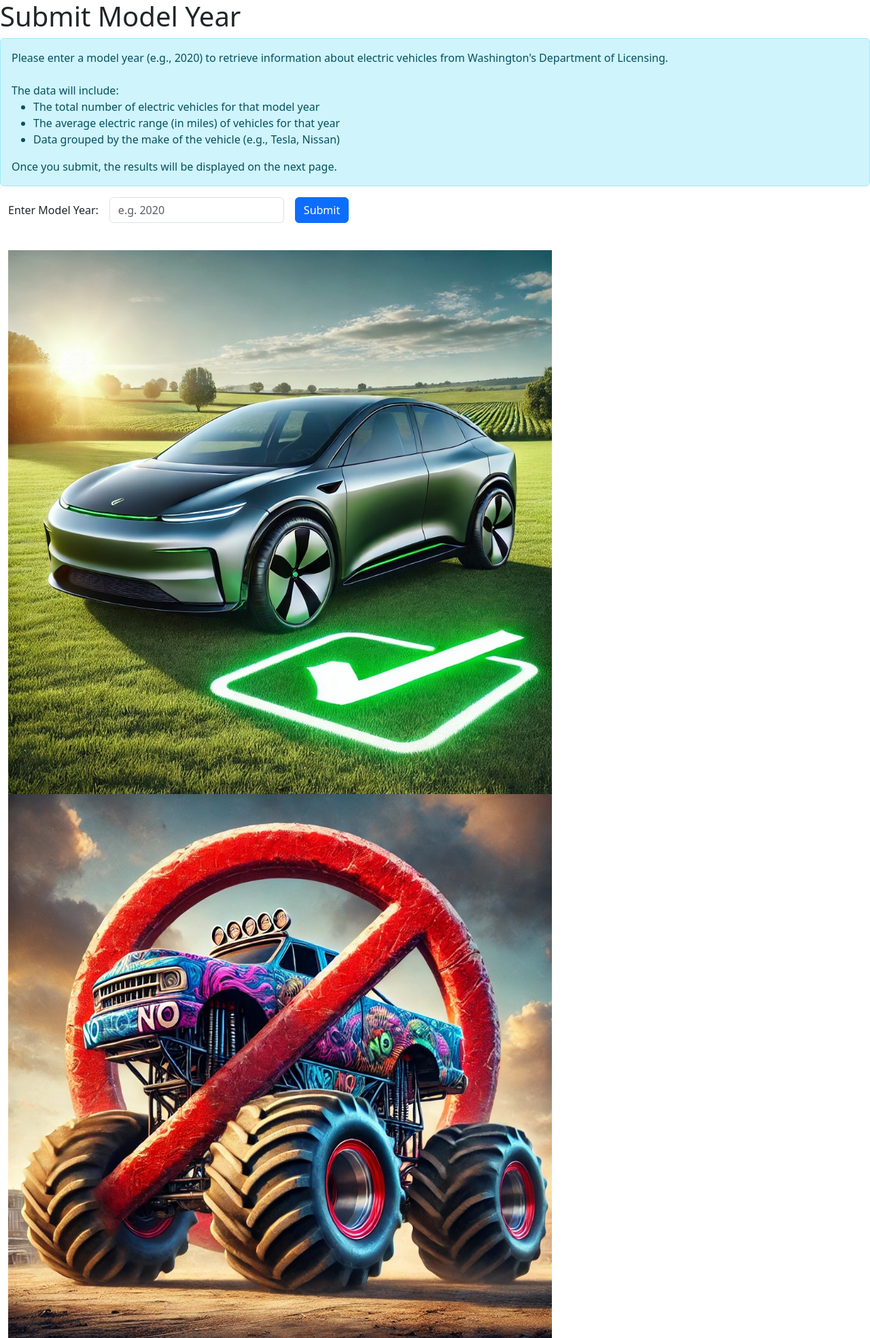
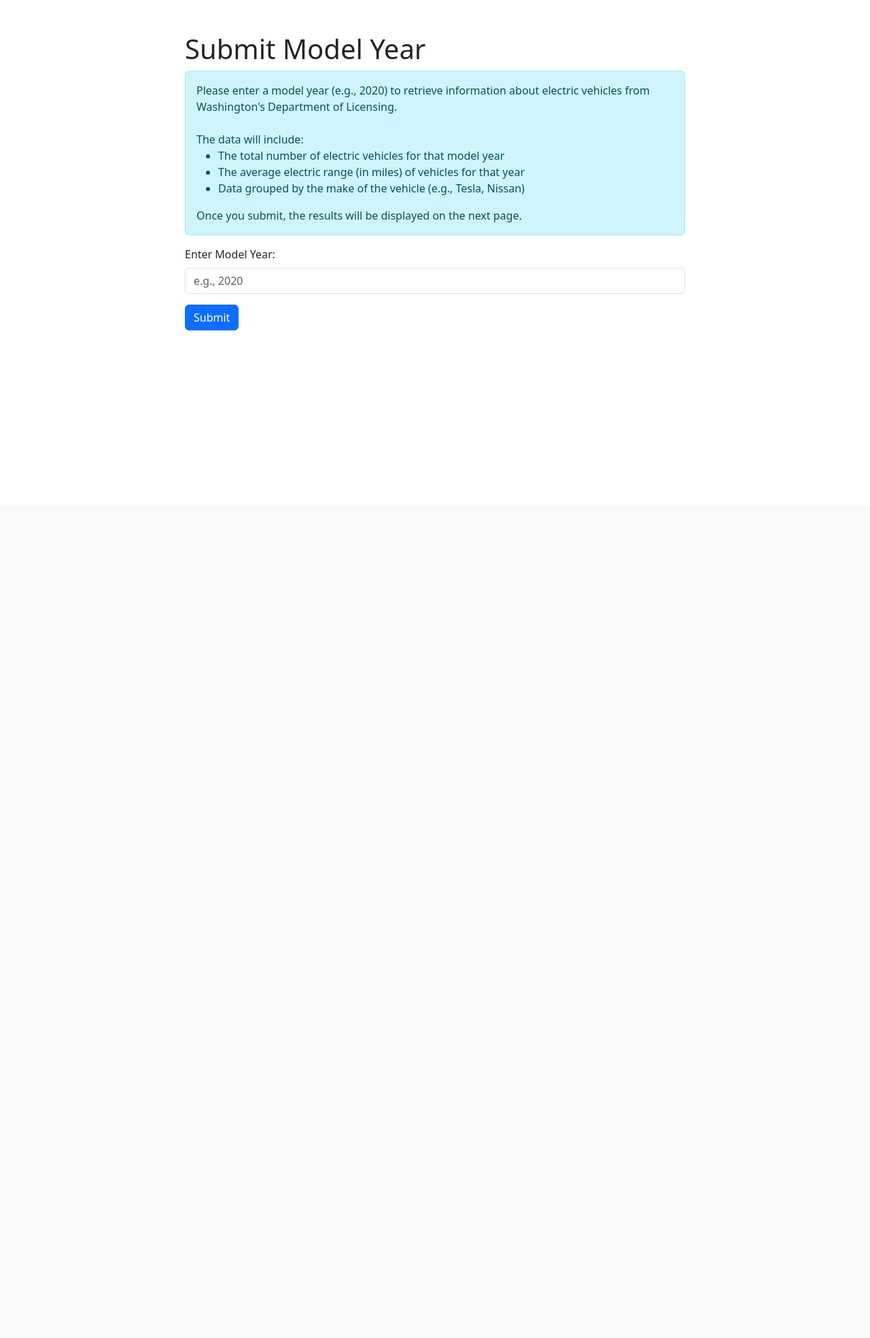
Before and after one commit to Fitzclutchington/tech_assessment, a Python web app: template templates/index.html in a window 1280 px wide. Shown: the part 56-2024 px from the top of the page at 68% size. After the commit the page ends 542 px from the top, so only its background shows below. Run offline with Jinja, Linux system fonts and the light colour scheme; the template is opened without the code that fills it, so the values that code supplies are empty.

Commit message:
remove images from index

```diff
--- a/templates/index.html
+++ b/templates/index.html
@@ -1,6 +1,10 @@
 {% extends "base.html" %}
 
 {% block content %}
+<div class="container mt-5">
+    <div class="row justify-content-center">
+        <!-- Form Column (Full Width) -->
+        <div class="col-md-8">
             <h1>Submit Model Year</h1>
 
             <!-- Instructional div -->
@@ -16,30 +20,14 @@
                 Once you submit, the results will be displayed on the next page.
             </div>
 
-<div class="container-fluid">
-    <div class="row">
-        <!-- Main Content: Form and Images -->
-        <div class="col-12">
-            <div class="mb-4">
-                <!-- Form to submit the date -->
-                <form action="/submit-year" method="post" class="row g-3">
-                    <div class="col-auto">
-                        <label for="modelYear" class="col-form-label">Enter Model Year:</label>
+            <!-- Form to submit the model year -->
+            <form action="/submit-form" method="post">
+                <div class="mb-3">
+                    <label for="modelYear" class="form-label">Enter Model Year:</label>
+                    <input type="number" class="form-control" id="modelYear" name="model_year" placeholder="e.g., 2020" required>
                 </div>
-                    <div class="col-auto">
-                        <input type="number" class="form-control" id="modelYear" name="model_year" placeholder="e.g. 2020">
-                    </div>
-                    <div class="col-auto">
-                        <button type="submit" class="btn btn-primary mb-3">Submit</button>
-                    </div>
+                <button type="submit" class="btn btn-primary">Submit</button>
             </form>
-            </div>
-
-            <!-- Stacked Images -->
-            <div class="image-container">
-                <img src="/static/images/EV.jpg" alt="Image 2" class="img-fluid" width=800 height=400>
-                <img src="/static/images/monster_truck.jpg" alt="Image 1" class="img-fluid" width=800 height=400>
-            </div>
         </div>
     </div>
 </div>
```
Lines whose indentation alone changed are shown as unchanged.
